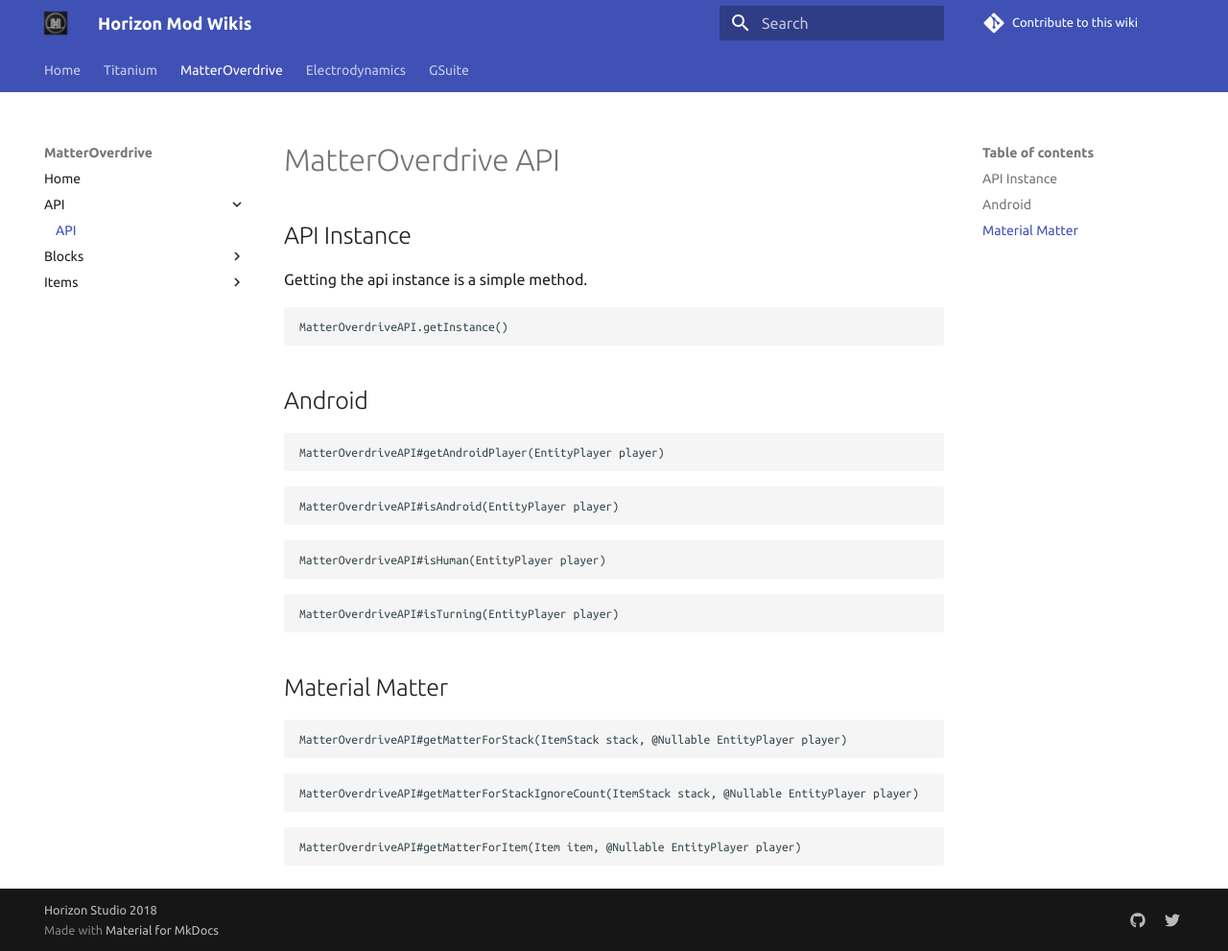
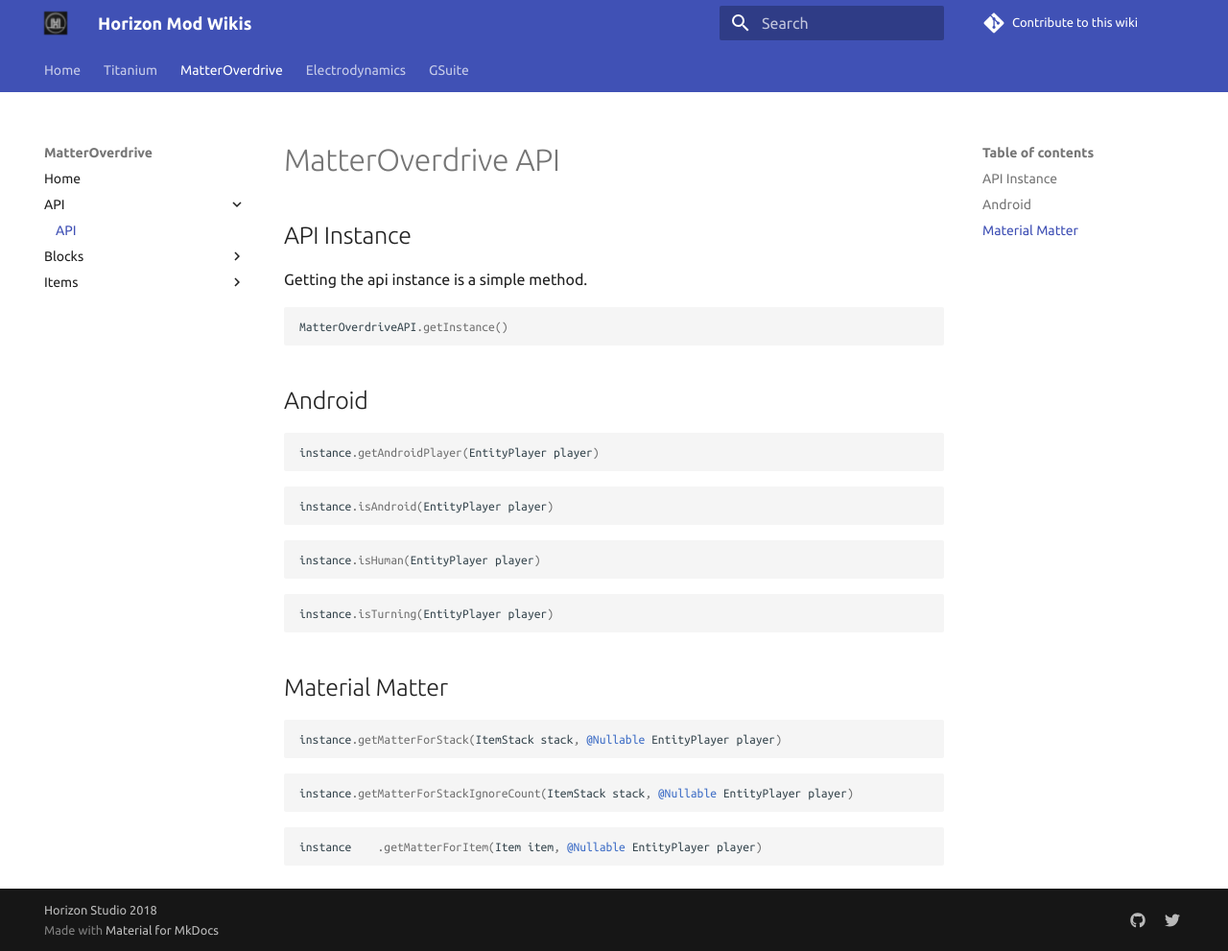
Before and after one commit to NikBombadil/Documentation, an MkDocs documentation site: the page built from docs/MatterOverdrive/API/index.md, in a window 1280 px wide and 991 px high. Shown: the whole window at 96% size. Built offline with MkDocs 1.6.1 and Material for MkDocs 9.7.7, drawn with Linux system fonts in a browser that asks for light colours; comment, search, counter and statistics services are not loaded; old or Windows-style settings are respelled for this version of MkDocs.

Commit message:
Maybe fix metadata?

````diff
--- a/docs/MatterOverdrive/API/index.md
+++ b/docs/MatterOverdrive/API/index.md
@@ -11,31 +11,31 @@ MatterOverdriveAPI.getInstance()
 ## Android
 
 ```java
-MatterOverdriveAPI#getAndroidPlayer(EntityPlayer player)
+instance.getAndroidPlayer(EntityPlayer player)
 ```
 
 ```java
-MatterOverdriveAPI#isAndroid(EntityPlayer player)
+instance.isAndroid(EntityPlayer player)
 ```
 
 ```java
-MatterOverdriveAPI#isHuman(EntityPlayer player)
+instance.isHuman(EntityPlayer player)
 ```
 
 ```java
-MatterOverdriveAPI#isTurning(EntityPlayer player)
+instance.isTurning(EntityPlayer player)
 ```
 
 ## Material Matter
 
 ```java
-MatterOverdriveAPI#getMatterForStack(ItemStack stack, @Nullable EntityPlayer player)
+instance.getMatterForStack(ItemStack stack, @Nullable EntityPlayer player)
 ```
 
 ```java
-MatterOverdriveAPI#getMatterForStackIgnoreCount(ItemStack stack, @Nullable EntityPlayer player)
+instance.getMatterForStackIgnoreCount(ItemStack stack, @Nullable EntityPlayer player)
 ```
 
 ```java
-MatterOverdriveAPI#getMatterForItem(Item item, @Nullable EntityPlayer player)
+instance    .getMatterForItem(Item item, @Nullable EntityPlayer player)
 ```
--- a/mkdocs.yml
+++ b/mkdocs.yml
@@ -5,6 +5,8 @@ pages:
     - Home: 'Titanium/index.md'
     - Skeleton: 'Titanium/Skeleton.md'
     - Modules:
+      - Base:
+        - Base: 'Titanium/Modules/Base/index.md'
       - Cassandra:
         - Cassandra: 'Titanium/Modules/Cassandra/index.md'
       - Commodore:
@@ -44,7 +46,12 @@ copyright: Horizon Studio 2018
 
 repo_url: 'https://github.com/HrznStudio/Documentation'
 repo_name: 'Contribute to this wiki'
-
+markdown_extensions:
+  - admonition
+  - codehilite
+  - meta
+  - toc:
+      permalink: te &#128279;
 theme:
   name: 'material'
 extra:
--- a/requirements.txt
+++ b/requirements.txt
@@ -1,2 +1,3 @@
 mkdocs==0.17.4
 mkdocs-material==2.9.4
+pygments
````
Also changed, not shown: docs/Titanium/Modules/Base/index.md (added, +7 -0 lines), docs/Titanium/index.md (+3 -4 lines), 1 other file.
